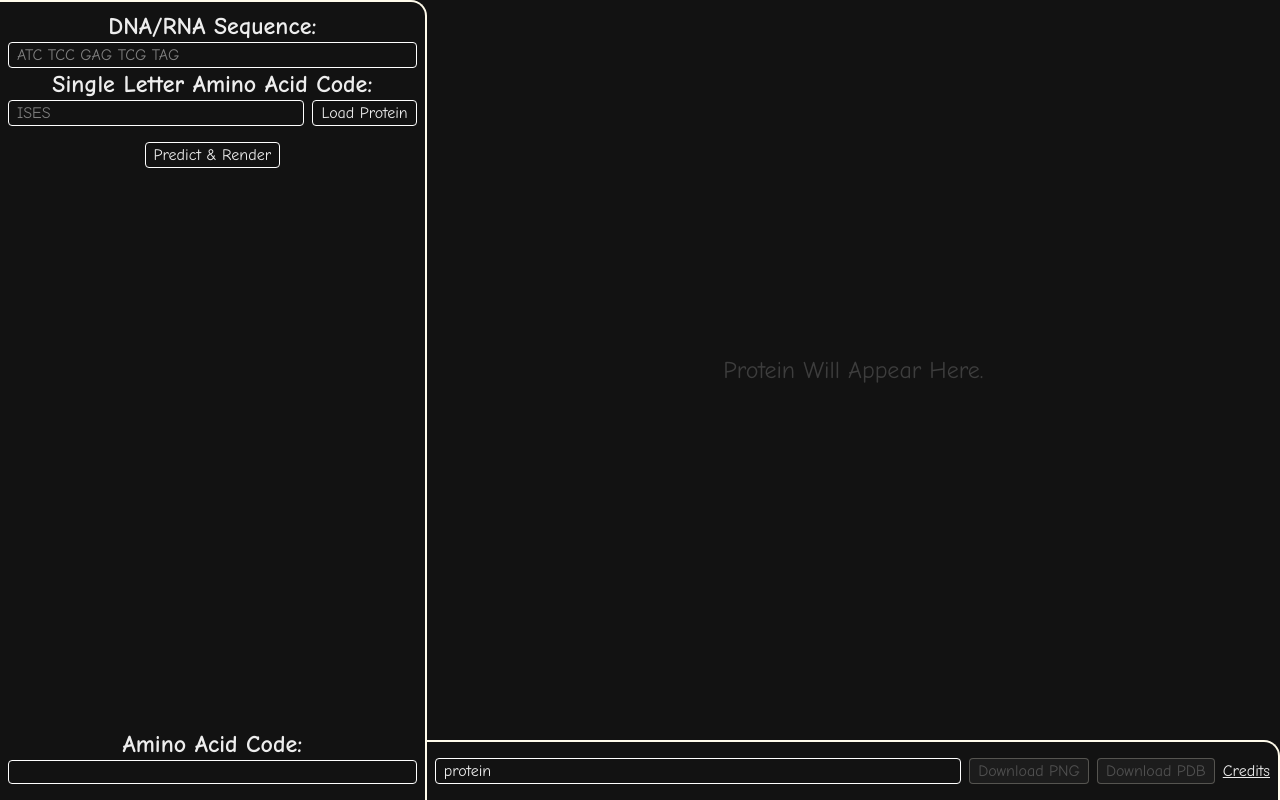
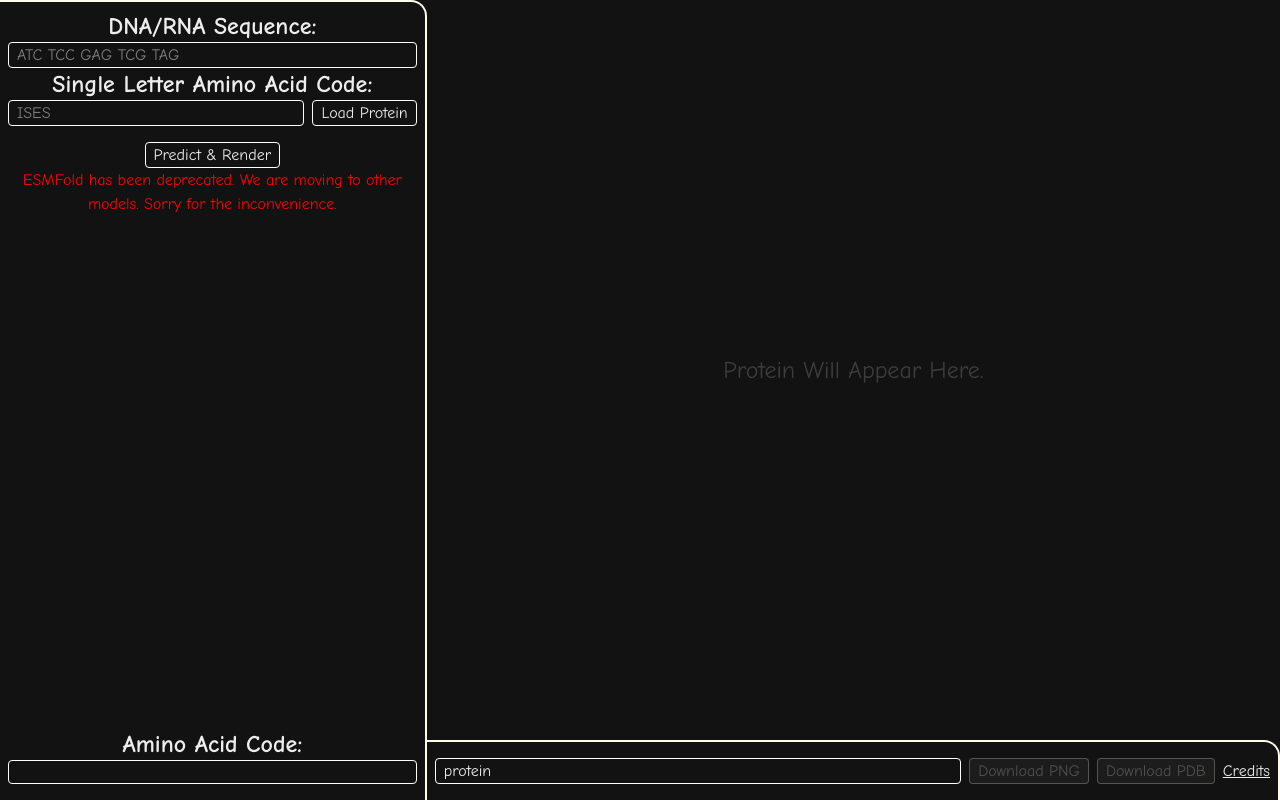
Before and after one commit to Mooshay105/genetic-fold-predictor, a Next.js app: page / in a window 1280 px wide. Built offline with nearby package versions, Linux system fonts and the light colour scheme.

Commit message:
fix: disable predict button and notify users of ESMFold deprecation

```diff
--- a/app/page.tsx
+++ b/app/page.tsx
@@ -161,12 +161,17 @@ export default function Home() {
 					</div>
 					<button
 						onClick={handlePredict}
-						disabled={loading}
+						//disabled={loading}
+						disabled={true}
 						className="border border-white mx-auto rounded px-2 mt-4"
 					>
 						{loading ? "Predicting..." : "Predict & Render"}
 					</button>
 					{error && <p style={{ color: "red" }}>{error}</p>}
+					<p style={{ color: "red" }}>
+						ESMFold has been deprecated. We are moving to other models. Sorry for the
+						inconvenience.
+					</p>
 				</div>
 				<div className="">
 					<h2 className="text-2xl font-bold">Amino Acid Code:</h2>
```
